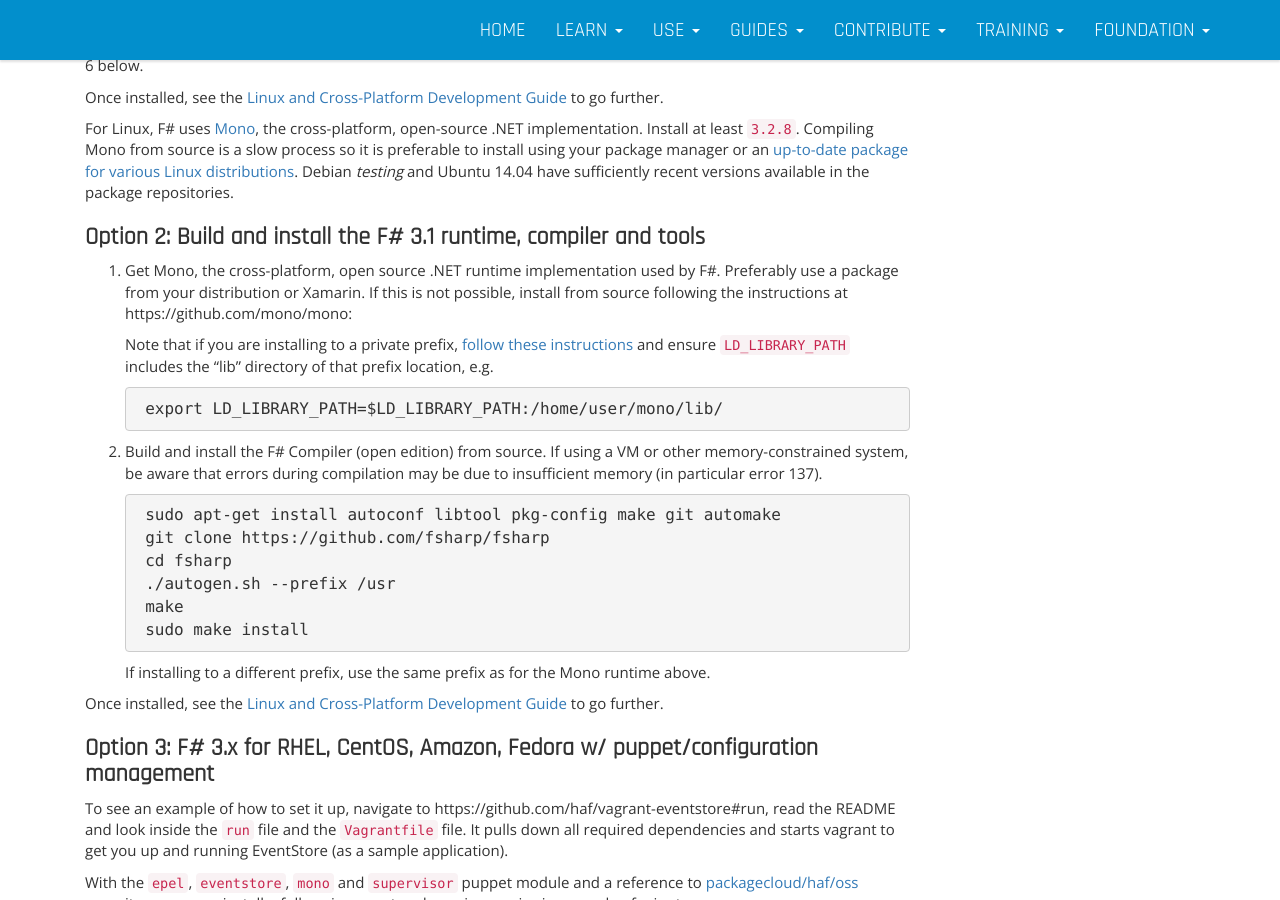
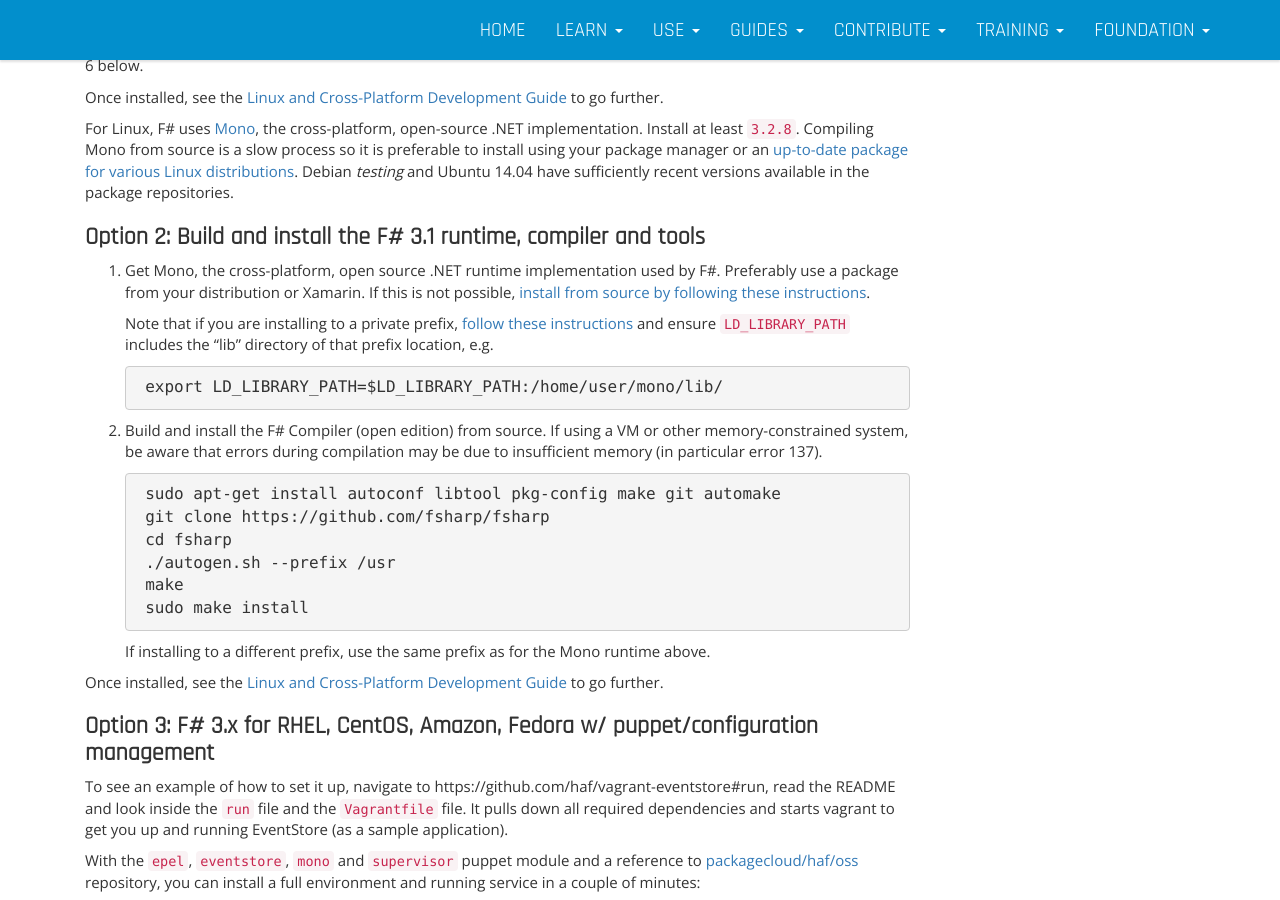
Before and after one commit to fsharp/fsharp.org, a Jekyll site: the page built from use/linux/index.md, in a window 1280 px wide and 900 px high, scrolled down 416 px. Built offline with Jekyll 4.4.1, drawn with Linux system fonts in a browser that asks for light colours; nearby versions of some CDN libraries.

Commit message:
Update index.md

```diff
--- a/use/linux/index.md
+++ b/use/linux/index.md
@@ -31,7 +31,7 @@ Debian *testing* and Ubuntu 14.04 have sufficiently recent versions available in
 ### Option 2: Build and install the F# 3.1 runtime, compiler and tools
 
 
-1. Get Mono, the cross-platform, open source .NET runtime implementation used by F#. Preferably use a package from your distribution or Xamarin. If this is not possible, install from source following the instructions at https://github.com/mono/mono:
+1. Get Mono, the cross-platform, open source .NET runtime implementation used by F#. Preferably use a package from your distribution or Xamarin. If this is not possible, [install from source by following these instructions](https://github.com/mono/mono).
 
    Note that if you are installing to a private prefix, [follow these instructions](http://mono-project.com/Parallel_Mono_Environments) and ensure `LD_LIBRARY_PATH` includes the "lib" directory of that prefix location, e.g.
 
```
